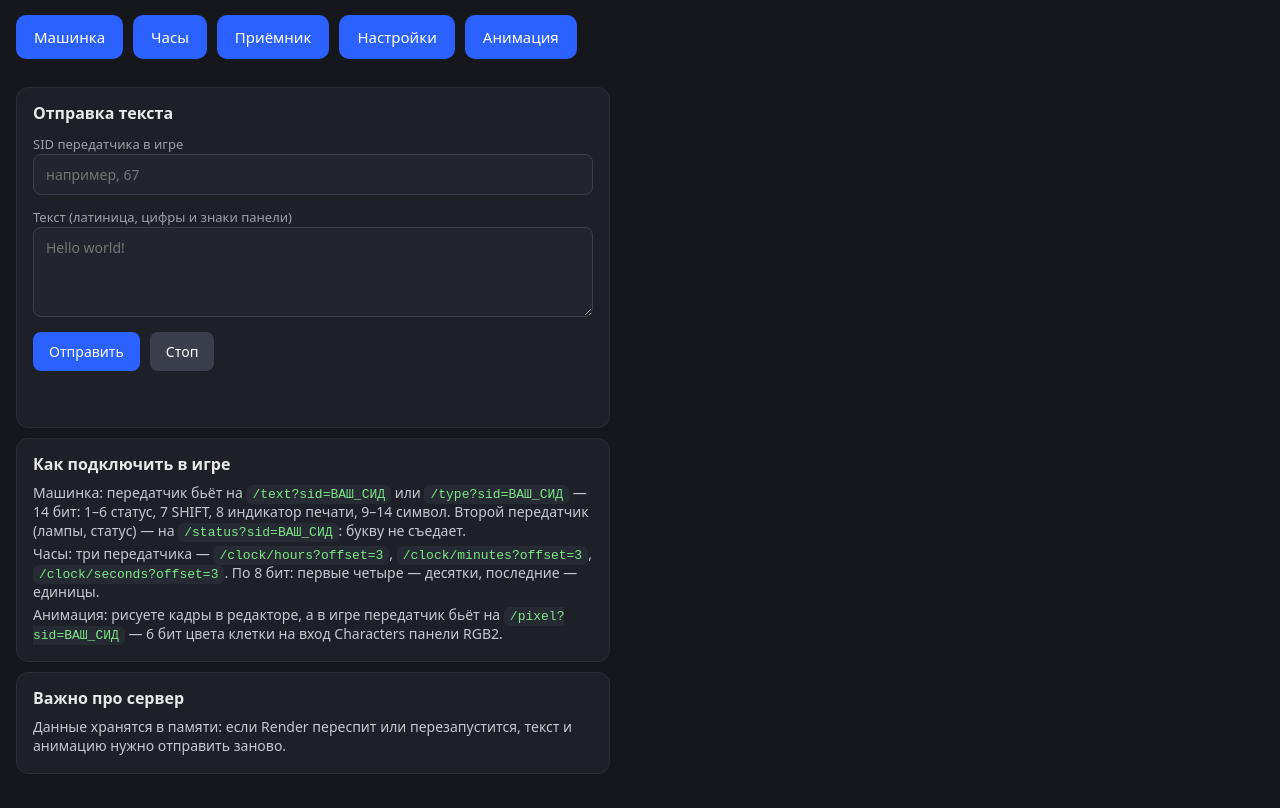
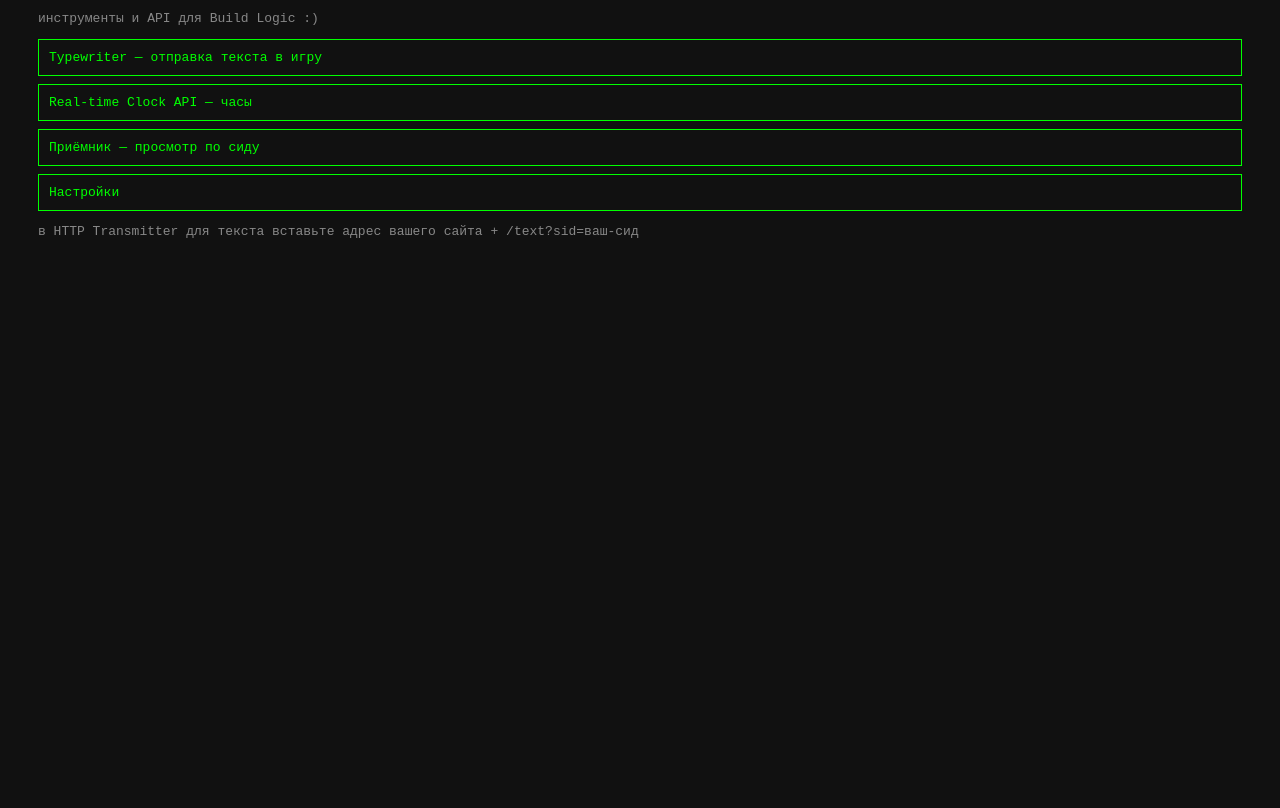
Before and after one commit to v89676584039-dev/HTTPnedrachu0459BL, a plain HTML site: page index.html in a window 1280 px wide. Shown: the part 81-889 px from the top of the page. After the commit the page ends 800 px from the top, so only its background shows below. Drawn offline with Linux system fonts and the light colour scheme.

Commit message:
Update index.html

```diff
--- a/index.html
+++ b/index.html
@@ -2,101 +2,100 @@
 <html lang="ru">
 <head>
 <meta charset="utf-8">
-<meta name="viewport" content="width=device-width, initial-scale=1">
-<title>Панель управления Build Logic</title>
+<meta name="viewport"
+  content="width=device-width,
+  initial-scale=1">
+<title>Home</title>
 <style>
-body{font-family:system-ui,Segoe UI,sans-serif;background:#15171c;color:#e8e8ea;margin:0;padding:24px 16px}
-h1{font-size:22px;margin:0 0 6px}
-.hint{color:#9aa0ab;font-size:13px;max-width:560px}
-.menu{display:flex;flex-wrap:wrap;gap:10px;margin:18px 0 28px}
-.tile{display:inline-block;background:#2b62ff;color:#fff;text-decoration:none;border-radius:10px;padding:12px 18px;font-size:15px}
-.tile:hover{background:#3a71ff}
-.block{background:#1d2026;border:1px solid #2a2d35;border-radius:12px;padding:14px 16px;max-width:560px;margin:10px 0}
-.block h2{font-size:16px;margin:0 0 8px}
-.block p{margin:4px 0;color:#c4c8d0;font-size:14px}
-code{background:#262a33;border-radius:6px;padding:2px 6px;font-size:13px;color:#7ee787}
-input,textarea,button{font-family:inherit;font-size:14px}
-input[type=text],textarea{background:#22252d;color:#fff;border:1px solid #3a3f4b;border-radius:8px;padding:10px 12px;width:100%;box-sizing:border-box;resize:vertical}
-textarea{min-height:90px}
-button{background:#2b62ff;color:#fff;border:0;border-radius:8px;padding:10px 16px;cursor:pointer}
-button.gray{background:#3a3f4b}
-label{font-size:13px;color:#9aa0ab}
-#msg{color:#7ee787;min-height:20px;font-size:14px;margin-top:8px}
-.row{display:flex;gap:10px;align-items:center;flex-wrap:wrap;margin-top:10px}
-#log{margin-top:14px;color:#9aa0ab;font-size:13px}
+body{background:#111;color:#0f0;
+  font-family:monospace;
+  padding:30px}
+body.compact{padding:12px}
+h2{color:#0f0}
+a{color:#0f0}
+.dim{color:#888;font-size:13px}
+.menu a{display:block;color:#0f0;
+  border:1px solid #0f0;
+  padding:10px;margin:8px 0;
+  text-decoration:none}
+.menu a:hover{background:#0f0;
+  color:#000}
 </style>
 </head>
 <body>
-<h1>Панель управления Build Logic</h1>
-<div class="hint">Отправка текста на печатную машинку, часы, анимация на панель RGB2.</div>
 
-<div class="menu">
-  <a class="tile" href="/typewriter">Машинка</a>
-  <a class="tile" href="/clock">Часы</a>
-  <a class="tile" href="/receiver">Приёмник</a>
-  <a class="tile" href="/settings">Настройки</a>
-  <a class="tile" href="/editor">Анимация</a>
-</div>
+<h2 id="ttl">▌ Главная</h2>
+<p class="dim" id="sub"></p>
 
-<div class="block">
-  <h2>Отправка текста</h2>
-  <label for="sid">SID передатчика в игре</label>
-  <input type="text" id="sid" placeholder="например, 67">
-  <div class="row"></div>
-  <label for="text">Текст (латиница, цифры и знаки панели)</label>
-  <textarea id="text" placeholder="Hello world!"></textarea>
-  <div class="row">
-    <button id="send">Отправить</button>
-    <button class="gray" id="stop">Стоп</button>
-  </div>
-  <div id="msg"></div>
-  <div id="log"></div>
-</div>
+<div class="menu" id="menu"></div>
 
-<div class="block">
-  <h2>Как подключить в игре</h2>
-  <p>Машинка: передатчик бьёт на <code>/text?sid=ВАШ_СИД</code> или <code>/type?sid=ВАШ_СИД</code> — 14 бит: 1–6 статус, 7 SHIFT, 8 индикатор печати, 9–14 символ. Второй передатчик (лампы, статус) — на <code>/status?sid=ВАШ_СИД</code>: букву не съедает.</p>
-  <p>Часы: три передатчика — <code>/clock/hours?offset=3</code>, <code>/clock/minutes?offset=3</code>, <code>/clock/seconds?offset=3</code>. По 8 бит: первые четыре — десятки, последние — единицы.</p>
-  <p>Анимация: рисуете кадры в редакторе, а в игре передатчик бьёт на <code>/pixel?sid=ВАШ_СИД</code> — 6 бит цвета клетки на вход Characters панели RGB2.</p>
-</div>
-
-<div class="block">
-  <h2>Важно про сервер</h2>
-  <p>Данные хранятся в памяти: если Render переспит или перезапустится, текст и анимацию нужно отправить заново.</p>
-</div>
+<p class="dim" id="hint"></p>
 
 <script>
 "use strict";
-const msg=document.getElementById("msg");
-const log=document.getElementById("log");
-const sent=[];
+var LANG =
+  localStorage.getItem("lang")
+  || "ru";
+var T = {
+  ru: {
+    ttl: "▌ Главная",
+    sub: "инструменты и API" +
+      " для Build Logic :)",
+    tw: "Typewriter — отправка" +
+      " текста в игру",
+    ck: "Real-time Clock API" +
+      " — часы",
+    rc: "Приёмник — просмотр" +
+      " по сиду",
+    st: "Настройки",
+    hint: "в HTTP Transmitter" +
+      " для текста вставьте адрес" +
+      " вашего сайта + /text?sid=ваш-сид"
+  },
+  en: {
+    ttl: "▌ Home",
+    sub: "tools and API" +
+      " for Build Logic :)",
+    tw: "Typewriter — send" +
+      " text into the game",
+    ck: "Real-time Clock API" +
+      " — clock",
+    rc: "Receiver — view by sid",
+    st: "Settings",
+    hint: "in HTTP Transmitter" +
+      " use your site address" +
+      " + /text?sid=your-sid"
+  }
+}[LANG];
 
-function say(color,text){msg.style.color=color;msg.textContent=text;}
+document.documentElement.lang = LANG;
+document.getElementById("ttl")
+  .textContent = T.ttl;
+document.getElementById("sub")
+  .textContent = T.sub;
+document.getElementById("hint")
+  .textContent = T.hint;
 
-document.getElementById("send").onclick=async()=>{
-  const sid=document.getElementById("sid").value.trim();
-  const text=document.getElementById("text").value;
-  if(!sid){say("#ff7b72","Введите SID");return;}
-  try{
-    const r=await fetch("/api/send",{method:"POST",headers:{"Content-Type":"application/json"},body:JSON.stringify({sid,text})});
-    const j=await r.json();
-    if(j.ok){
-      say("#7ee787","Отправлено на SID "+sid+" в "+new Date().toLocaleTimeString());
-      sent.push(sid+" ← "+(text||"(пусто)"));
-      log.innerHTML=sent.slice(-5).reverse().join("<br>");
-    }else{say("#ff7b72","Сервер не принял: проверьте SID");}
-  }catch(e){say("#ff7b72","Нет связи с сервером");}
-};
+var menuEl =
+  document.getElementById("menu");
+[
+  ["/typewriter", T.tw],
+  ["/clock", T.ck],
+  ["/receiver", T.rc],
+  ["/settings", T.st]
+].forEach(function (m) {
+  var a =
+    document.createElement("a");
+  a.href = m[0];
+  a.textContent = m[1];
+  menuEl.appendChild(a);
+});
 
-document.getElementById("stop").onclick=async()=>{
-  const sid=document.getElementById("sid").value.trim();
-  if(!sid){say("#ff7b72","Введите SID");return;}
-  try{
-    await fetch("/api/send",{method:"POST",headers:{"Content-Type":"application/json"},body:JSON.stringify({sid,text:""})});
-    say("#9aa0ab","Текст снят с SID "+sid);
-  }catch(e){say("#ff7b72","Нет связи с сервером");}
-};
+if (localStorage.getItem("compact")
+    === "1") {
+  document.body.className =
+    "compact";
+}
 </script>
-
 </body>
 </html>
```
